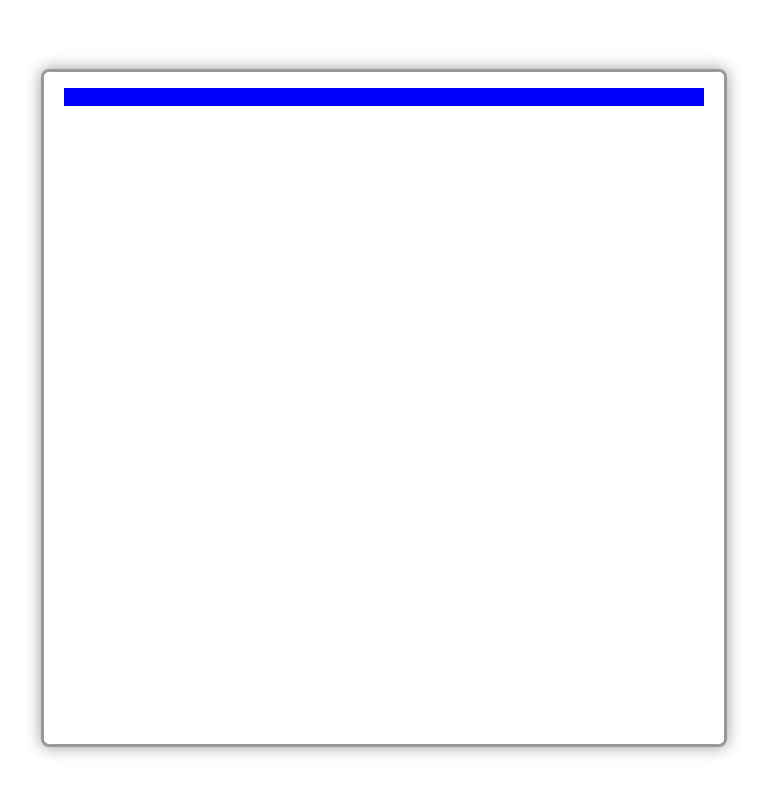
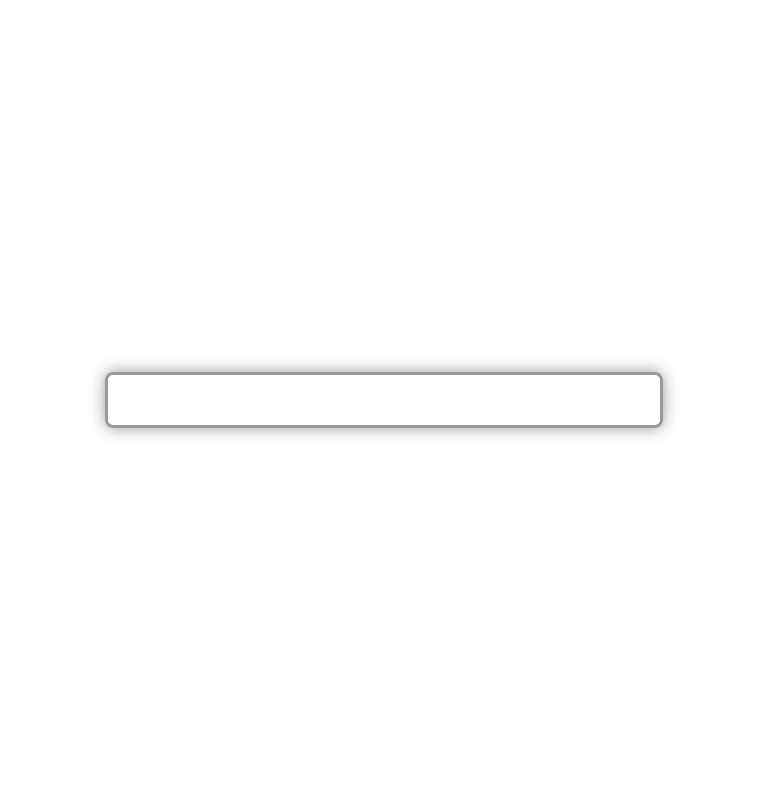
Before and after one commit to BeyondMagic/whitedove, a website with bundled scripts: page renderer/html/root.html in a window 1280 px wide. Shown: the whole page, without its empty margins (256-1023 px from the left). Built offline with nearby package versions, Linux system fonts and the light colour scheme; files whose address does not match are found by name.

Commit message:
renderer: making it cuter

```diff
--- a/renderer/css/main.css
+++ b/renderer/css/main.css
@@ -1,12 +1,16 @@
 /* João Farias © 2024 BeyondMagic <beyondmagic@mail.ru> */
 
-html {
+html,
+body
+{
 	height: 100vh;
+	width: 100vw;
+	padding: 0;
+	margin: 0;
+	box-sizing: content-box;
 }
 
 body {
-	height: 100vh;
-
 	display: flex;
 	justify-content: center;
 	align-items: center;
@@ -14,10 +18,8 @@ body {
 	--shadow: #00000066;
 
 	>.editor {
-		aspect-ratio: 2 / 3;
-
-		min-width: 50vw;
-		max-width: 80vw;
+		min-width: 40vw;
+		max-width: 55vw;
 		max-height: 80vh;
 		padding: 1rem 1.25rem;
 
@@ -28,8 +30,15 @@ body {
 		border-style: solid;
 		border-radius: 0.5rem;
 
-		>[contenteditable] {
-			background-color: blue;
+		>.line {
+			background-color: #00000011;
+			line-break: strict;
+			word-break: break-all;
+			word-wrap: break-word;
+
+			&:focus {
+				outline: none;
+			}
 		}
 	}
 }
```
